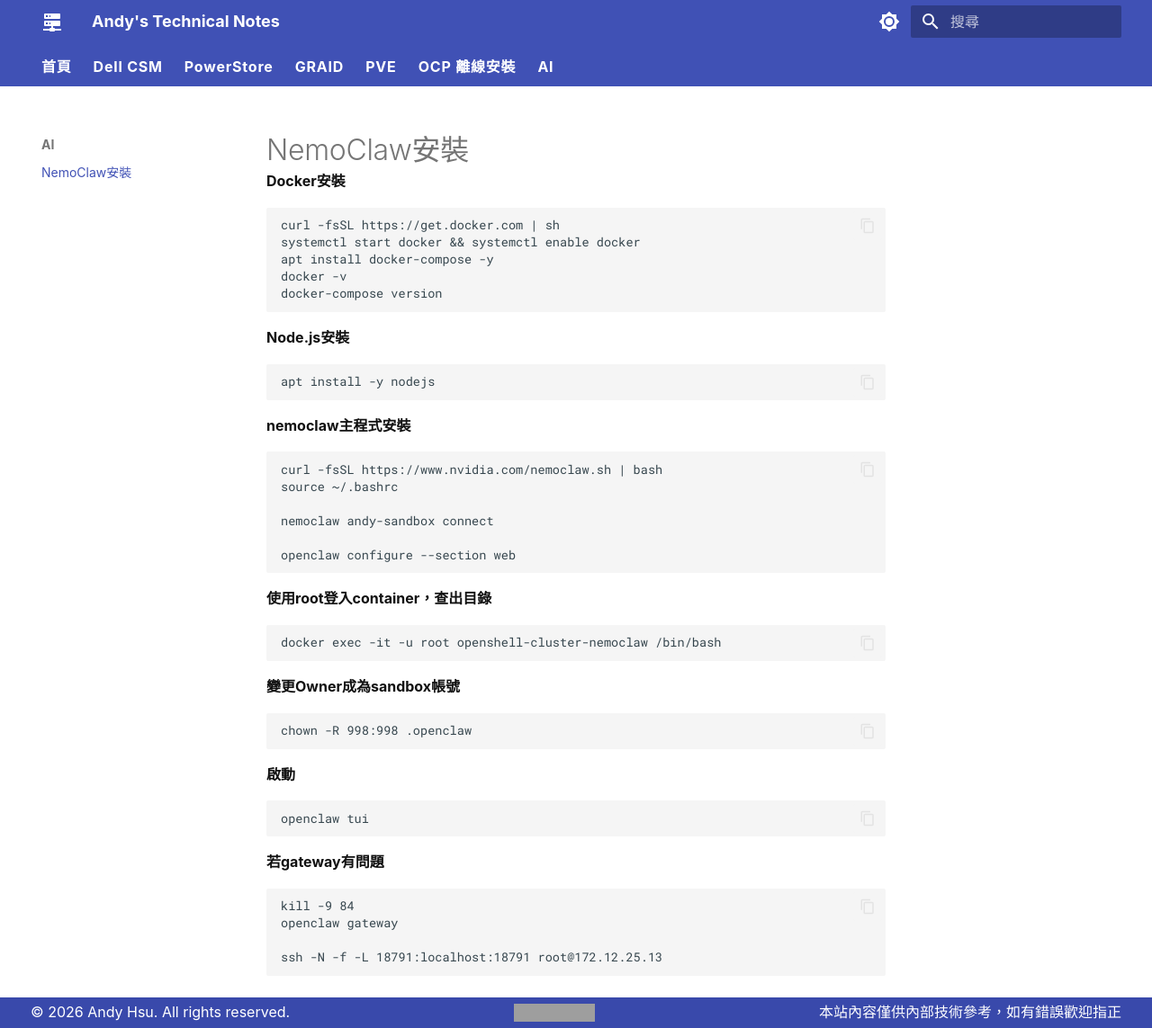
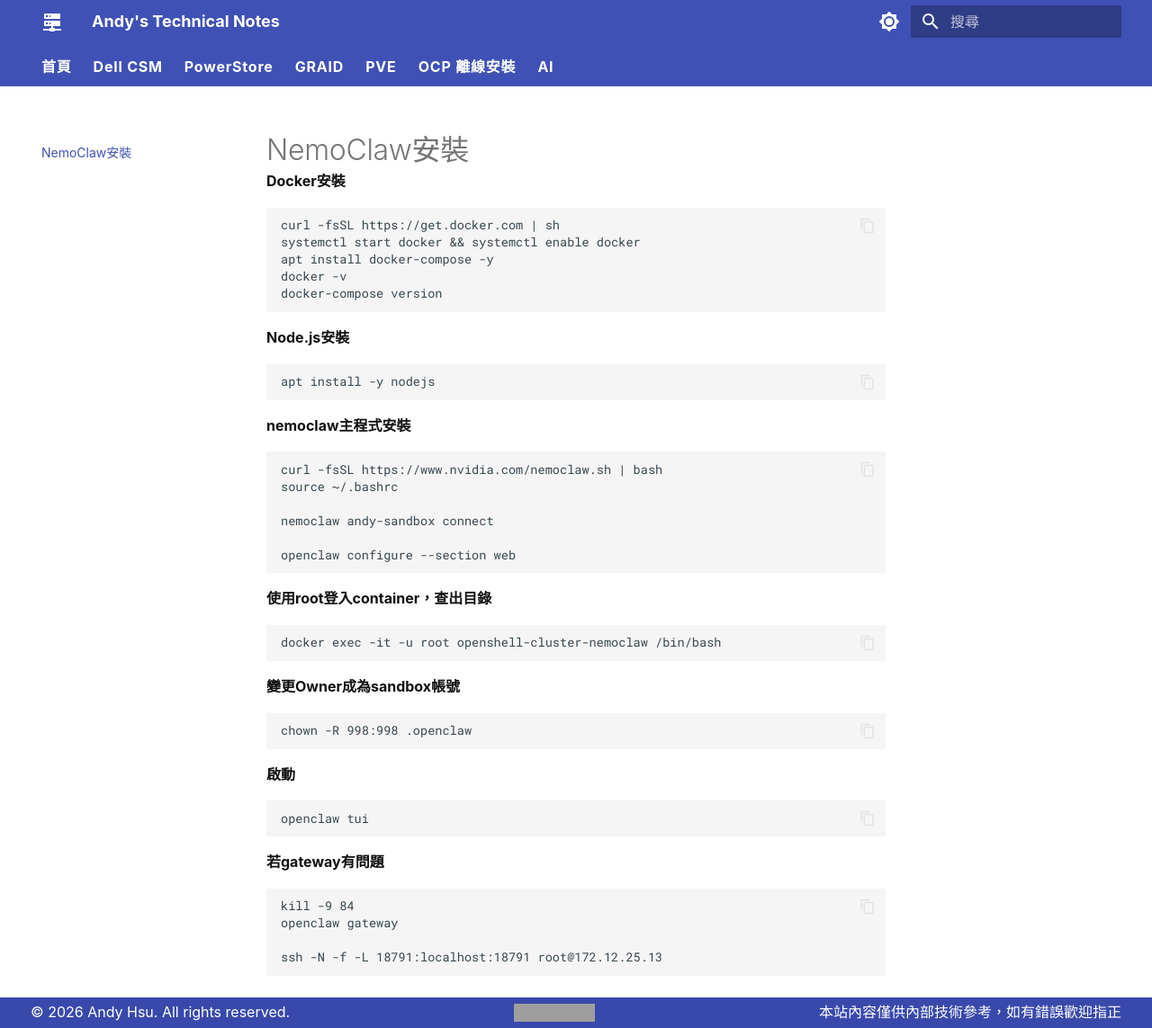
Before and after one commit to Andy0583/Metaage, an MkDocs documentation site: the page built from docs/ai/nemoclaw.md, in a window 1280 px wide and 1143 px high. Shown: the whole window at 90% size. Built offline with MkDocs 1.6.1 and Material for MkDocs 9.7.7, drawn with Linux system fonts in a browser that asks for light colours; grey boxes are pictures that could not be loaded.

Commit message:
Hide additional navigation items in extra.css

```diff
--- a/docs/overrides/extra.css
+++ b/docs/overrides/extra.css
@@ -53,3 +53,7 @@ body, .md-typeset {
 .md-nav--primary > .md-nav__list > .md-nav__item > .md-nav__link[href$="index.html"] {
   display: none;
 }
+.md-nav__item--section > .md-nav__link,
+.md-nav--primary .md-nav__title[for] {
+  display: none;
+}
```
